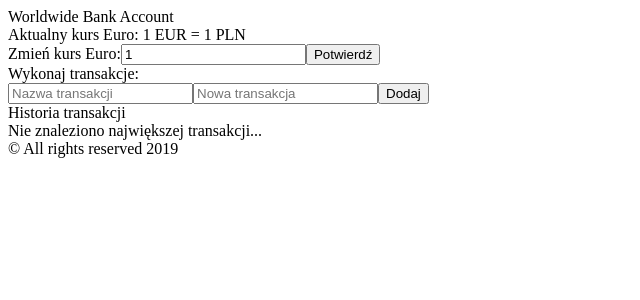
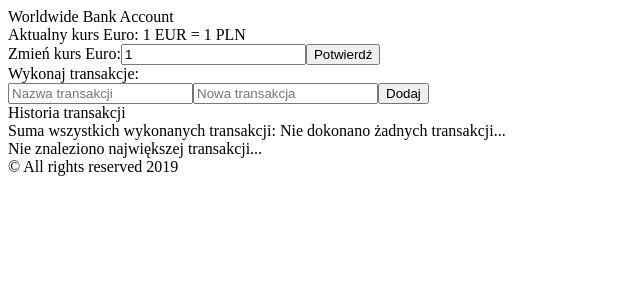
Before and after one commit to lukaszkania/Worldwide-Bank, a React (Create React App) app: page / in a window 1280 px wide. Shown: the top 300 px of the page, without its empty margins (0-640 px from the left). Built offline with nearby package versions, Linux system fonts and the light colour scheme.

Commit message:
All funcionality works

```diff
--- a/src/App.js
+++ b/src/App.js
@@ -20,6 +20,7 @@ Worldwide Bank Account
 </section>
 <section>
   <HistoryOfTransactions />
+  <SumOfTransactions />
   <BiggestTransaction />
 </section>
 <footer>
```
